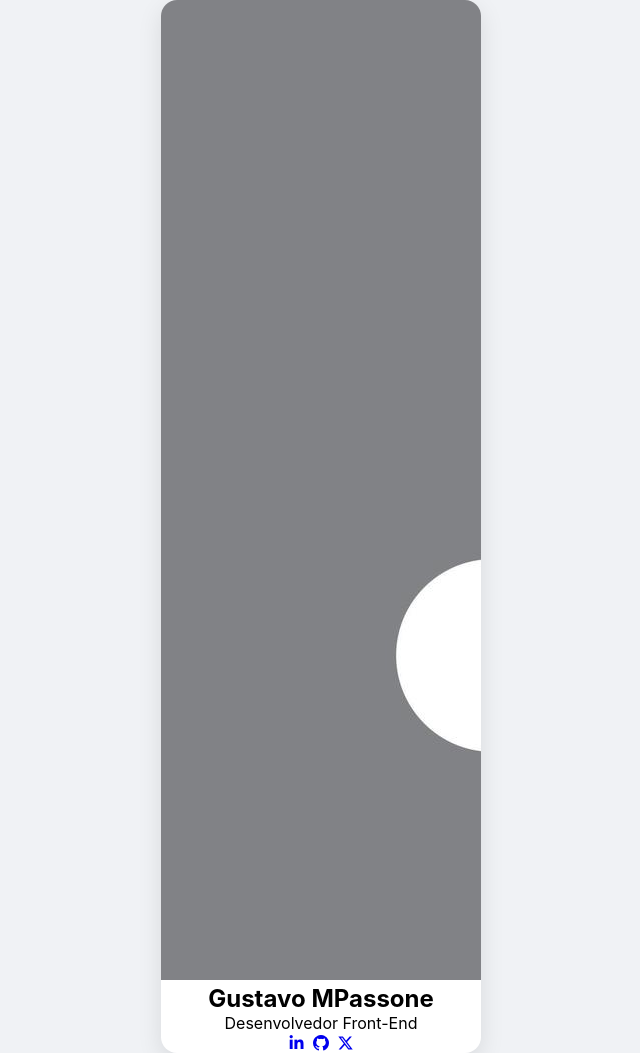
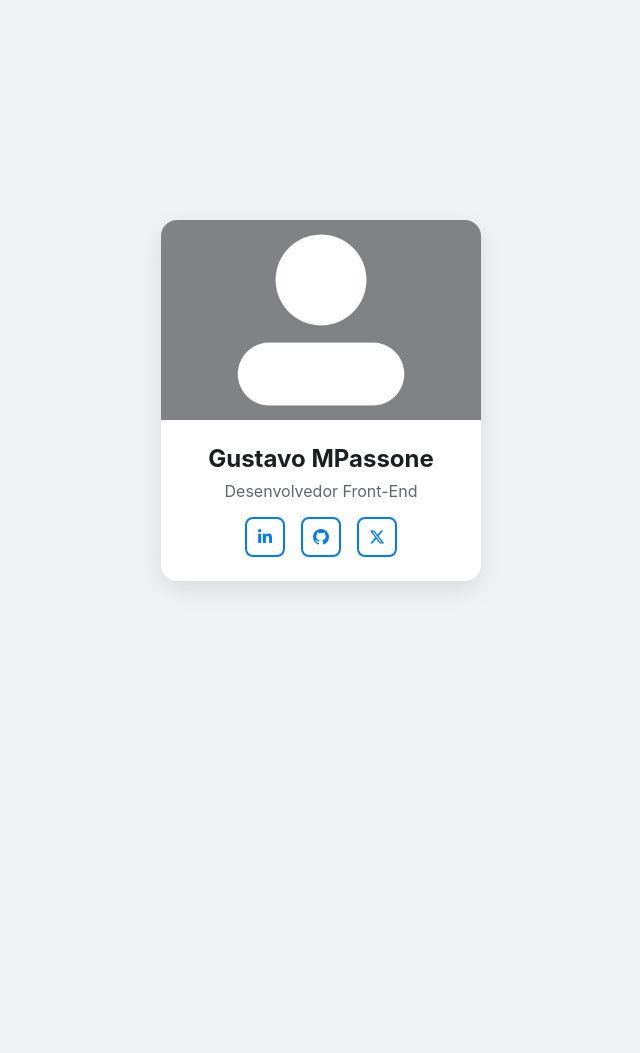
Before and after one commit to gustavoPassone/projeto-card-aula, a plain HTML site: page index.html in a window 1280 px wide. Shown: the whole page, without its empty margins (319-959 px from the left). After the commit the page ends 800 px from the top, so only its background shows below. Drawn offline with Linux system fonts and the light colour scheme.

Commit message:
Add files via upload

```diff
--- a/css/style.css
+++ b/css/style.css
@@ -36,3 +36,60 @@ body {
     transform: scale(1.02);
     box-shadow: 0 16px 32px rgba(0, 0, 0, 0.2);
 }
+
+.card_image-container {
+    width: 100%;
+    height: 200px;
+}
+
+.card_image {
+    width: 100%;
+    height: 100%;
+    object-fit: cover;
+}
+
+.card_info {
+    padding: 24px;
+}
+
+.card_name {
+    font-size: 1.5rem;
+    color: var(--cor-texto-primario);
+    margin-bottom: 8px;
+}
+
+.card_title {
+    font-size: 1rem;
+    color: var(--cor-texto-secundairo);
+    margin-bottom: 16px;
+}
+
+.card_social {
+    display: flex;
+    justify-content: center;
+    gap: 16px;
+}
+
+.card_social a {
+    display: flex;
+    align-items: center;
+    justify-content: center;
+    width: 40px;
+    height: 40px;
+    color: var(--cor-acento);
+    border: 2px solid var(--cor-acento);
+    border-radius: 8px;
+    text-decoration: none;
+    transition: background-color 0.3s ease, color 0.3 ease;
+}
+
+.card_social a:hover {
+    background-color: var(--cor-acento);
+    color: #fff;
+}
+
+@media (max-width: 400px) {
+    .card {
+        width: 90%;
+    }
+}
```
